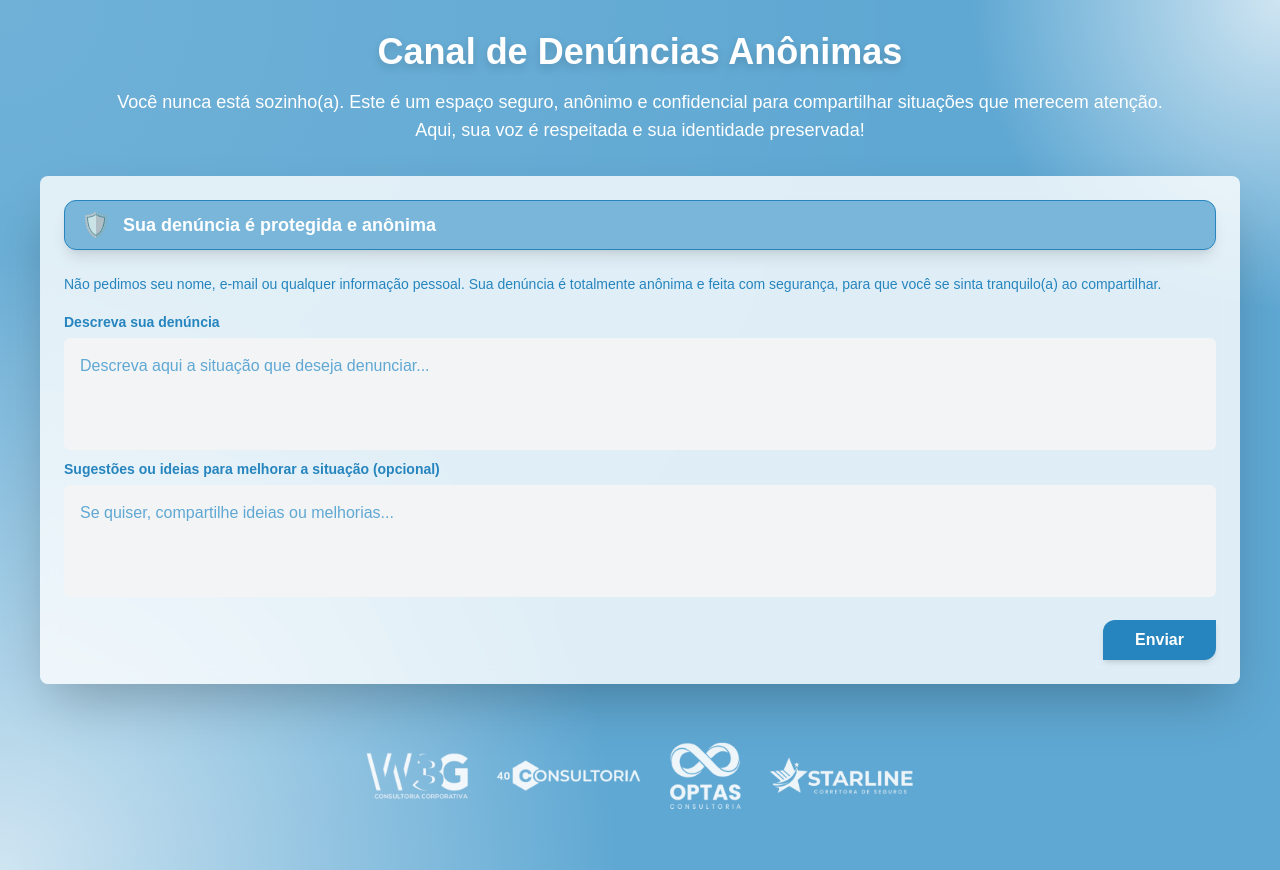
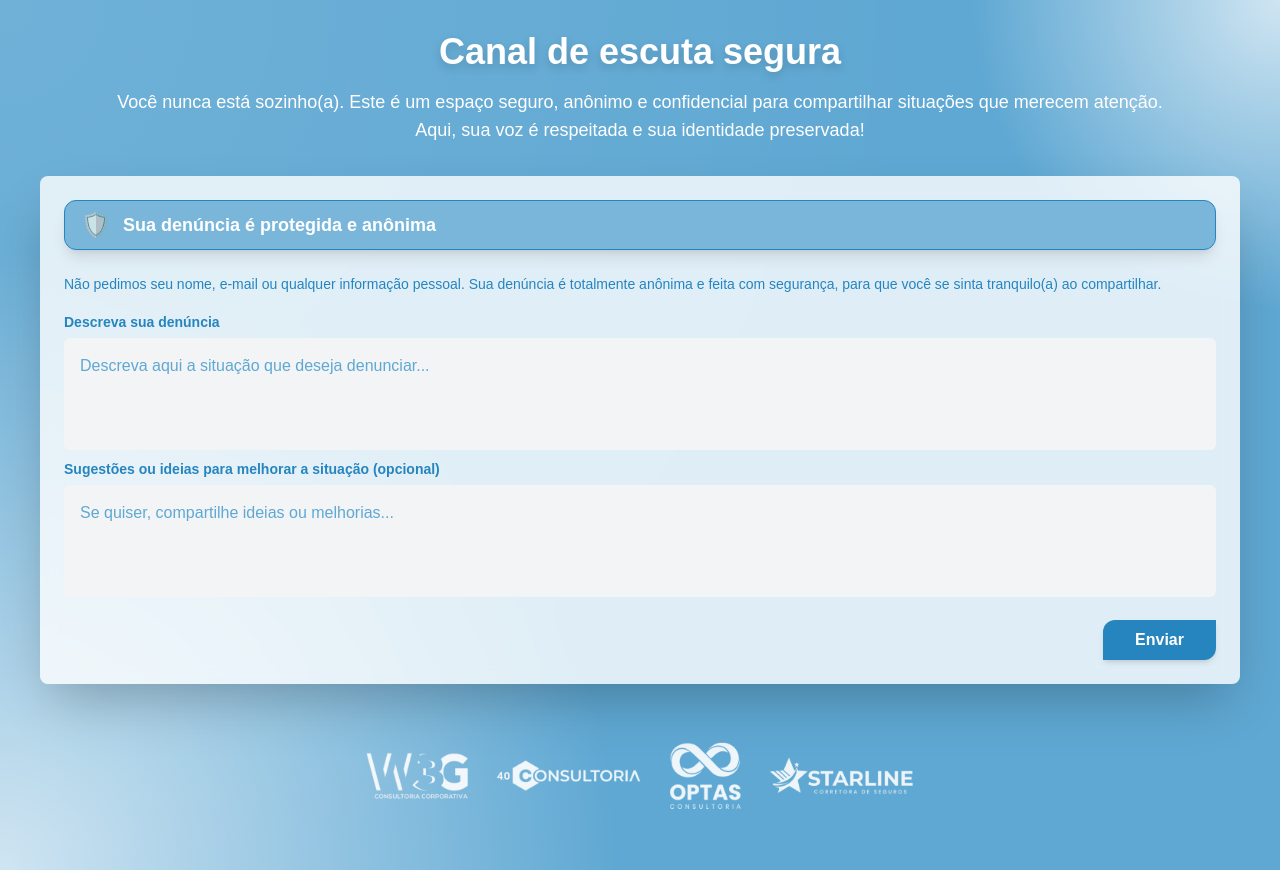
Before and after one commit to Alessandrolira/canal_denuncias, a Next.js app: page / in a window 1280 px wide. Built offline with nearby package versions, Linux system fonts and the light colour scheme.

Commit message:
alteração do titulo

```diff
--- a/app/page.tsx
+++ b/app/page.tsx
@@ -72,7 +72,7 @@ export default function Home() {
       )}
       <div className="flex flex-col items-center pt-8 pb-6 w-full">
         <h1 className="text-3xl md:text-4xl font-bold text-white pb-4 text-center drop-shadow-lg">
-          Canal de Denúncias Anônimas
+          Canal de escuta segura
         </h1>
         <p className="text-base md:text-lg text-white text-center px-2 md:px-4 mb-2">
           Você nunca está sozinho(a). Este é um espaço seguro, anônimo e
```
